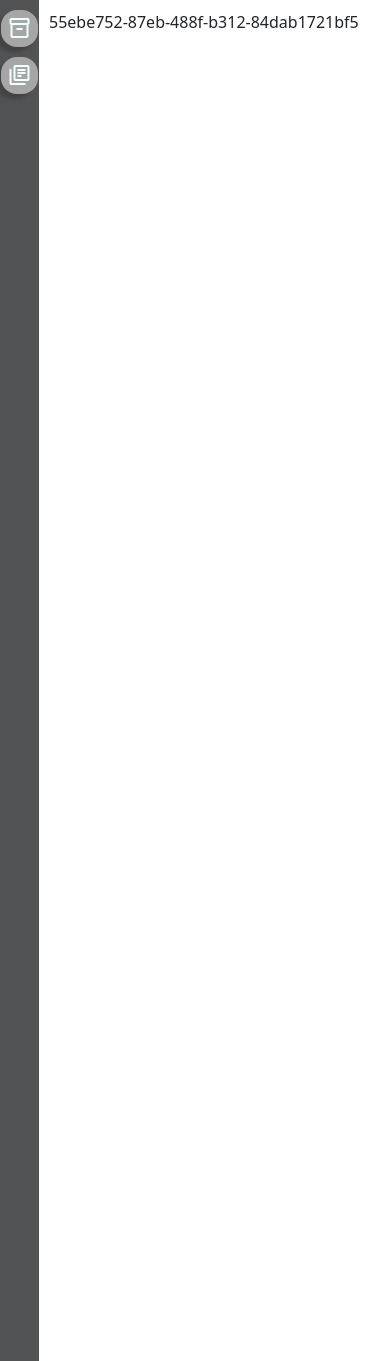
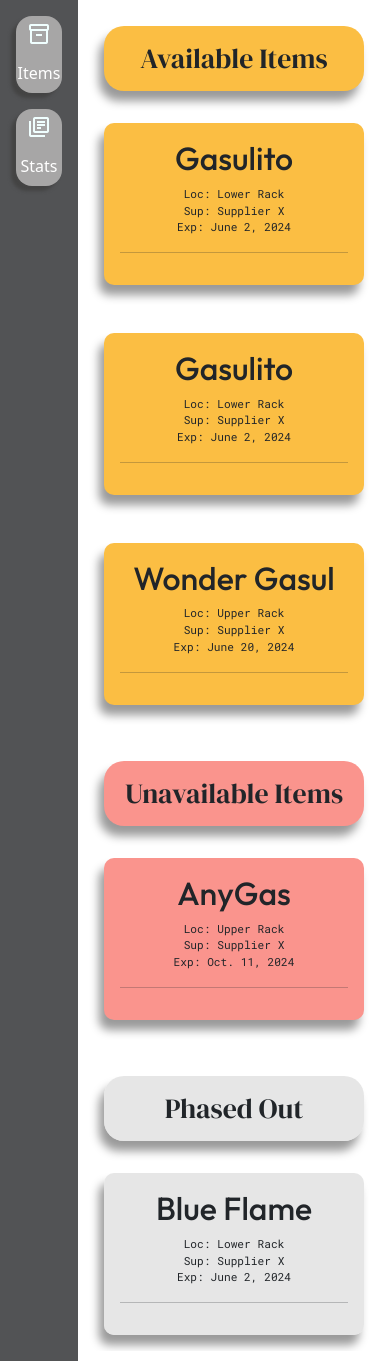
Before and after one commit to junealexis13/inventory_manager, a Django app: page /inventory_dashboard/ in a window 390 px wide. Shown: the part 116-1477 px from the top of the page. Run offline with Django 5.2, Linux system fonts and the light colour scheme; data comes from the database, SQL or seed files in the repository; some libraries are stand-ins or nearby versions.

Commit message:
major changes in inventory dashboard ui

```diff
--- a/home/models.py
+++ b/home/models.py
@@ -24,6 +24,7 @@ class Product(models.Model):
     category = models.OneToOneField(Category, on_delete=models.SET_NULL, null=True)
     weight = models.DecimalField(max_digits=10, decimal_places=2, null=True, blank=True)
     image = models.ImageField(upload_to='product_images/', null=True, blank=True)
+    expiry_date = models.DateField(default=timezone.now,null=True, blank=True, help_text="YYYY-MM-DD (Leave Blank if N/A)")
     notes = models.TextField(null=True, blank=True)
     cost_price = models.DecimalField(max_digits=10, decimal_places=2, null=True, blank=True)
     selling_price = models.DecimalField(max_digits=10, decimal_places=2, null=True, blank=True)
@@ -44,21 +45,24 @@ class Supplier(models.Model):
 class Stock(models.Model):
     id = models.UUIDField(primary_key=True, default=uuid.uuid4, editable=False)
     stock_name = models.CharField(max_length=255, default=random_string(["Gasul X","Wonder Gasul","Awesome Gasul","Gasul na Cool","Oh my Gas","Gas Gas Gas!"]))
-    product = models.OneToOneField(Product, on_delete=models.SET_NULL, null=True)
-    quantity = models.IntegerField()
+    product = models.ForeignKey(Product, on_delete=models.SET_NULL, null=True)
     location = models.CharField(max_length=255)
-    minimum_quantity = models.IntegerField(null=True, blank=True)
-    supplier = models.OneToOneField(Supplier, on_delete=models.SET_NULL, null=True)
+    supplier = models.ForeignKey(Supplier, on_delete=models.SET_NULL, null=True)
     date_received = models.DateField(default=timezone.now, editable=True,help_text="YYYY-MM-DD")
-    expiry_date = models.DateField(null=True, blank=True, help_text="YYYY-MM-DD")
     date_last_ordered = models.DateField(null=True, blank=True, help_text="YYYY-MM-DD")
-    status = models.CharField(max_length=50, choices=[('available', 'Available'), ('out_of_stock', 'Out of Stock'), ('phased_out', 'Phased Out')])
+    status = models.CharField(max_length=50, choices=[('available', 'Available'), ('not_available','Not Available'), ('phased_out', 'Phased Out')])
+    expiry_date = models.DateField(null=True, blank=True, help_text="YYYY-MM-DD (Expiry defaults with product category expiry)")
 
     def __str__(self):
         try:
-            return f"{self.product.product_name}"
+            return f"{self.product.product_name}: {self.stock_name}"
         except AttributeError:
             return "N/A"
+
+    def save(self, *args, **kwargs):
+        if self.expiry_date is None and self.product:
+            self.expiry_date = self.product.expiry_date
+        super(Stock, self).save(*args, **kwargs)
 
 
 # Signal to generate random supplier code before saving the model
--- a/inventory/static/css/inventory_dashboard.css
+++ b/inventory/static/css/inventory_dashboard.css
@@ -36,20 +36,29 @@
     background-color: #525355;
 }
 
+.dashboard_sidebar > ul {
+    box-sizing: border-box;
+    width: 100%;
+}
+
+
 .icon_container {
     display: flex;
     align-items: center;
     justify-content: center;
     flex-direction: column;
+    width: inherit;
 
     background-color: rgb(167, 166, 166);
     border-radius: 1rem;
-    margin: clamp(0.4rem, 0.6rem, 1rem);
+    margin: 1rem;
     box-shadow: -5px 5px 3.5px rgb(68, 68, 68);
+    transition: all 0.5s ease;
 }
 
 .icon_container:hover {
     cursor: pointer;
+    background-color: rgb(148, 148, 148);
 
 }
 
@@ -156,13 +165,132 @@ ul > li {
     height: 80dvh;
 }
 
+.inventory_container {
+    display: flex;
+    flex-direction: column;
+
+    border-radius: 10px;
+    box-shadow: -5px 10px 10px rgba(0, 0, 0, 0.399);
+    padding: 1rem;
+    margin: 1rem;
+}
+
+.stock_available {
+    background-color: rgb(251, 190, 67);
+}
+
+.stock_not_available {
+    background-color: rgb(250, 148, 141);
+}
+
+.stock_phased_out {
+    background-color: rgba(217, 217, 217, 0.661);
+}
+
+.inventory_container > h1 {
+    font-family: var(--global-font-style-navbar-section-title);
+    font-size: calc(0.5rem + 1.5dvw);
+    white-space: nowrap;
+}
+
+.inventory_container > p {
+    font-family: var(--global-font-style-navbar-menu);
+    font-size: calc(0.3rem + 0.6dvw);
+    margin: 0;
+}
+
+.inventory_container > span {
+    font-family: var(--global-font-style-navbar-menu);
+    background-color: aqua;
+    border-radius: 5px;
+    margin: 0.5rem 0 0 0;
+    padding: 0 5px;
+    font-size: 0.6rem;
+}
+
+.tabs_view_wrapper {
+    display: block;
+    flex-direction: column;
+    justify-content: flex-start;
+    align-items: left;
+}
+
+.item_wrapper {
+    display: flex;
+    flex-direction: column;
+    align-items: left;
+}
+
+.header_wrapper {
+    display: block;
+    margin: 1rem;
+    border-radius: 20px;
+    box-shadow: -5px 10px 10px rgba(0, 0, 0, 0.399);
+}
+
+.header_wrapper > h1{
+    margin: 1rem;
+    font-family: var(--global-font-style-navbar-title);
+    text-align: center;
+
+}
+
+
+
+.grid_wrap {
+    display: grid;
+    grid-template-columns: repeat(5, 1fr);
+    grid-template-rows: auto;
+    gap: 1rem;
+}
+
 @media screen and (max-width:996px) {
-    .icon_container > label {
-        display: none;
+
+    .dashboard_ui {
+        width: 100%;
+    }
+    .dashboard_sidebar {
+        width: 20dvw;
     }
 
     .icon_container > p > span {
         font-size: clamp(1.25rem, 1.5rem, 2.5rem);
         margin: clamp(0.3rem, 0.4rem, 0.5rem);
     }
+    .grid_wrap {
+        grid-template-columns: 1fr;
+        grid-template-rows: auto;
+    }
+
+    .item_wrapper {
+        flex: 1;
+        width: 100%;
+        height: auto;
+    }
+
+    .inventory_container > h1 {
+        font-family: var(--global-font-style-navbar-section-title);
+        font-size: 2rem;
+        text-align: center;
+    }
+
+    .inventory_container > p {
+        font-family: var(--global-font-style-navbar-menu);
+        margin: 0;
+        font-size: 0.7rem;
+        text-align: center;
+    }
+
+    .inventory_container > span {
+        font-size: 0.4rem;
+        text-align: center;
+    }
+
+    .inventory_container {
+        justify-content: center;
+    }
+
+    .below {
+        display: none;
+    }
 }
--- a/inventory/templates/blocks/dashboard_components.html
+++ b/inventory/templates/blocks/dashboard_components.html
@@ -13,7 +13,7 @@
                 <li data-tab-target="tabs-stats">
                     <div id="sb-stats" class="icon_container">
                     <p><span class="material-symbols-outlined">inventory_2</span></p>
-                    <label>Inventory Stats</label>
+                    <label>Items</label>
                     </div>
                  </li>
 
@@ -22,14 +22,16 @@
                         <p><span class="material-symbols-outlined">
                             library_books
                             </span></p>
-                        <label>Inventory Items</label>
+                        <label>Stats</label>
                     </div>
                 </li>
             </ul>
         </div>
         <div class="dashboard_ui">
             <div id="tabs-stats" data-tab-content class="active">
-                {% include "chunks/enumerate_inventory.html" %}
+                <div class="tabs_view_wrapper">
+                    {% include "chunks/enumerate_inventory.html" %}
+                </div>
             </div>
 
             <div id="tabs-item" data-tab-content>
--- a/inventory/templates/chunks/enumerate_inventory.html
+++ b/inventory/templates/chunks/enumerate_inventory.html
@@ -16,7 +16,67 @@
     </div>
 
 {% elif inventory_count != 0 %}
-    {% for item in inventory %}
-        <p>{{ item.id }}</p>
-    {% endfor %}
+    <div class="item_wrapper">
+        <div class="header_wrapper stock_available">
+            <h1>Available Items</h1>
+        </div>
+        <div class="grid_wrap">
+        {% for item in inventory %}
+            {% if item.status == 'available' %}
+                <div class="inventory_container stock_available">
+                    <h1>{{ item.stock_name }}</h1>
+                    <p>Loc: {{ item.location }}</p>
+                    <p>Sup: {{ item.supplier.name }}</p>
+                    <p>Exp: {{ item.expiry_date }}</p>
+                    <hr>
+                    <p class="below">Added: {{ item.date_received }}</p>
+                    <span class="below">id: {{ item.id }}</span>
+                </div>
+            {% endif %}
+        {% endfor %}
+        </div>
+    </div>
+    <br>
+    <div class="item_wrapper">
+        <div class="header_wrapper stock_not_available">
+            <h1>Unavailable Items</h1>
+        </div>
+        <div class="grid_wrap">
+        {% for item in inventory %}
+            {% if item.status == 'not_available' %}
+                <div class="inventory_container stock_not_available">
+                    <h1>{{ item.stock_name }}</h1>
+                    <p>Loc: {{ item.location }}</p>
+                    <p>Sup: {{ item.supplier.name }}</p>
+                    <p>Exp: {{ item.expiry_date }}</p>
+                    <hr>
+                    <p class="below">Added: {{ item.date_received }}</p>
+                    <span class="below">id: {{ item.id }}</span>
+                </div>
+            {% endif %}
+        {% endfor %}
+        </div>
+    </div>
+    <br>
+    <div class="item_wrapper">
+        <div class="header_wrapper stock_phased_out">
+            <h1>Phased Out</h1>
+        </div>
+        <div class="grid_wrap">
+        {% for item in inventory %}
+            {% if item.status == 'phased_out' %}
+                <div class="inventory_container stock_phased_out">
+                    <h1>{{ item.stock_name }}</h1>
+                    <p>Loc: {{ item.location }}</p>
+                    <p>Sup: {{ item.supplier.name }}</p>
+                    <p>Exp: {{ item.expiry_date }}</p>
+                    <hr>
+                    <p class="below">Added: {{ item.date_received }}</p>
+                    <span class="below">id: {{ item.id }}</span>
+                </div>
+            {% endif %}
+        {% endfor %}
+        </div>
+    </div>
+
 {% endif %}
```
Also changed, not shown: db.sqlite3, home/migrations/0017_remove_stock_quantity.py (added), home/migrations/0018_remove_stock_expiry_date_and_more.py (added), home/migrations/0019_alter_stock_stock_name.py (added), home/migrations/0020_alter_product_expiry_date_alter_stock_stock_name.py (added), home/migrations/0021_alter_stock_stock_name.py (added), home/migrations/0022_stock_expiry_date_alter_stock_stock_name.py (added), home/migrations/0023_alter_stock_stock_name.py (added), home/migrations/0024_alter_stock_expiry_date.py (added), home/migrations/0025_alter_stock_stock_name.py (added), home/migrations/0026_alter_stock_stock_name.py (added), home/migrations/0027_alter_stock_stock_name.py (added), home/migrations/0028_alter_stock_product_alter_stock_stock_name_and_more.py (added), home/migrations/0029_alter_stock_status_alter_stock_stock_name.py (added).
